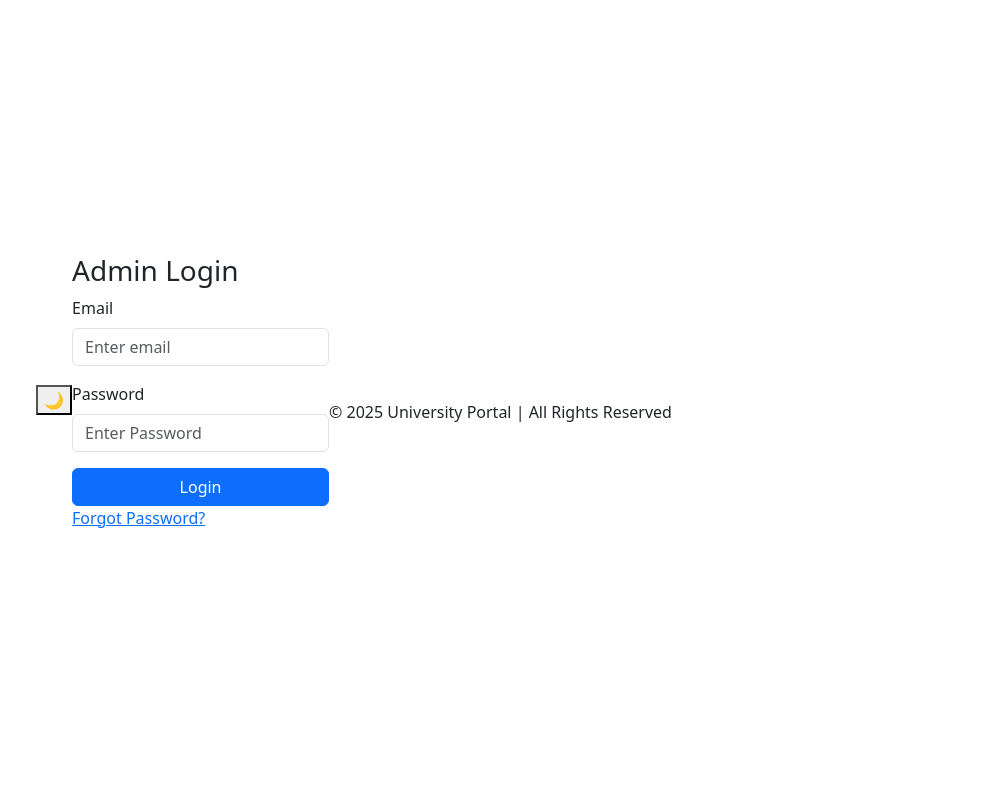
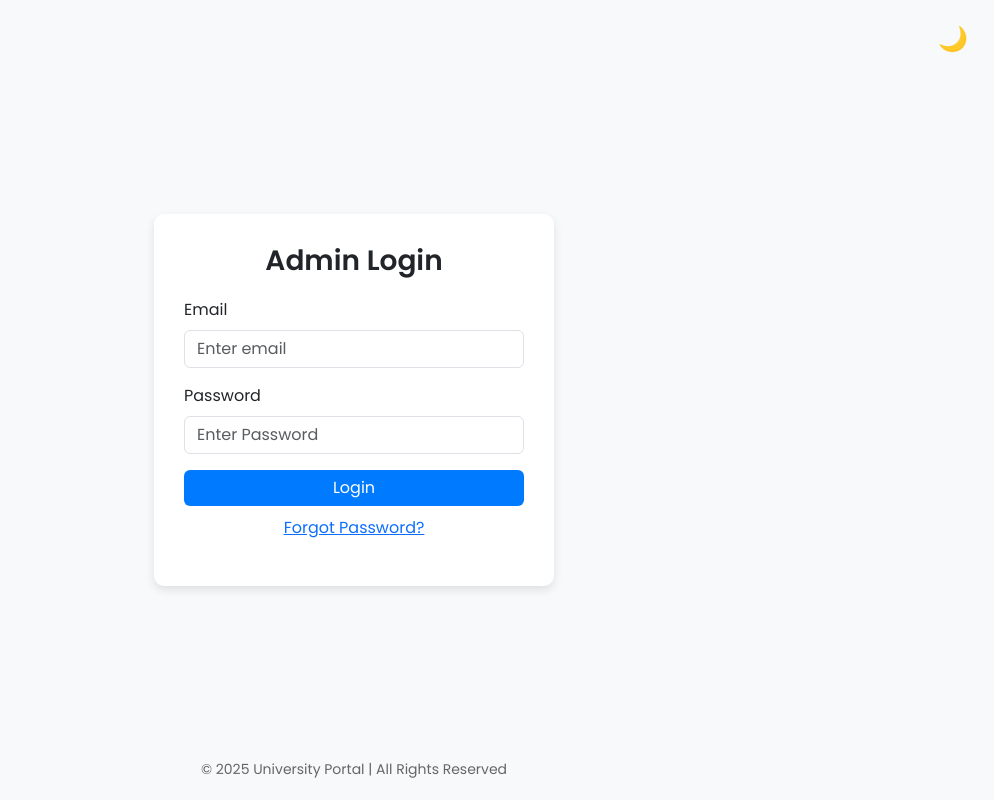
Before and after one commit to adelana107/University-portal, a Django app: page /crm/login/ in a window 1280 px wide. Shown: the whole page, without its empty margins (286-1280 px from the left). Run offline with Django 5.2, Linux system fonts and the light colour scheme.

Commit message:
updated project

```diff
--- /dev/null
+++ b/crm/static/css/crm_login.css
@@ -0,0 +1,55 @@
+body {
+    font-family: 'Poppins', sans-serif;
+    background-color: #f8f9fa;
+    display: flex;
+    align-items: center;
+    justify-content: center;
+    height: 100vh;
+    margin: 0;
+}
+.login-container {
+    background: white;
+    padding: 30px;
+    border-radius: 10px;
+    box-shadow: 0px 4px 10px rgba(0, 0, 0, 0.1);
+    text-align: center;
+    width: 100%;
+    max-width: 400px;
+}
+.login-title {
+    font-weight: 600;
+    margin-bottom: 20px;
+}
+.btn-primary {
+    background-color: #007bff;
+    border: none;
+}
+.btn-primary:hover {
+    background-color: #0056b3;
+}
+.forgot-password {
+    margin-top: 10px;
+}
+.footer {
+    font-size: 14px;
+    color: #666;
+    position: absolute;
+    bottom: 20px;
+}
+.dark-mode {
+    background-color: #222;
+    color: white;
+}
+.dark-mode .login-container {
+    background: #333;
+    color: white;
+}
+.dark-mode-toggle {
+    position: absolute;
+    top: 20px;
+    right: 20px;
+    background: none;
+    border: none;
+    font-size: 24px;
+    cursor: pointer;
+}
--- a/crm/templates/crm/crm_login.html
+++ b/crm/templates/crm/crm_login.html
@@ -1,18 +1,17 @@
-{% load static  %}
+{% load static %}
 
 <!DOCTYPE html>
 <html lang="en">
 <head>
     <meta charset="UTF-8">
     <meta name="viewport" content="width=device-width, initial-scale=1">
-    <title>Admin-Login</title>
+    <title>Admin Login</title>
 
     <!-- Bootstrap & Google Fonts -->
     <link rel="stylesheet" href="https://cdn.jsdelivr.net/npm/bootstrap@5.3.0/dist/css/bootstrap.min.css">
     <link href="https://fonts.googleapis.com/css2?family=Poppins:wght@300;400;600&display=swap" rel="stylesheet">
-    <link rel="stylesheet" href="{% static 'css/login.css' %}">
+    <link rel="stylesheet" href="{% static 'css/crm_login.css' %}">
 
-    <!-- Custom Styling -->
 
 
     <script>
@@ -21,7 +20,7 @@
         }
     </script>
 </head>
-<body class="d-flex align-items-center justify-content-center vh-100">
+<body>
 
     <button class="dark-mode-toggle" onclick="toggleDarkMode()">🌙</button>
 
@@ -37,12 +36,12 @@
         <form method="post">
             {% csrf_token %}
 
-            <div class="mb-3">
+            <div class="mb-3 text-start">
                 <label class="form-label">Email</label>
                 <input type="text" name="email" class="form-control" required placeholder="Enter email">
             </div>
 
-            <div class="mb-3">
+            <div class="mb-3 text-start">
                 <label class="form-label">Password</label>
                 <input type="password" name="password" class="form-control" required placeholder="Enter Password">
             </div>
@@ -50,13 +49,12 @@
             <button type="submit" class="btn btn-primary w-100">Login</button>
         </form>
 
-
         <p class="forgot-password">
             <a href="#">Forgot Password?</a>
         </p>
     </div>
 
-    <div class="footer text-center mt-4">
+    <div class="footer text-center">
         © 2025 University Portal | All Rights Reserved
     </div>
 </body>
```
Also changed, not shown: db.sqlite3, media/profile_pics/funmibi_8gQ3thQ.jpg (added), media/profile_pics/funmibi_VcXFuQ2.jpg (added), portal/migrations/0001_initial.py.
